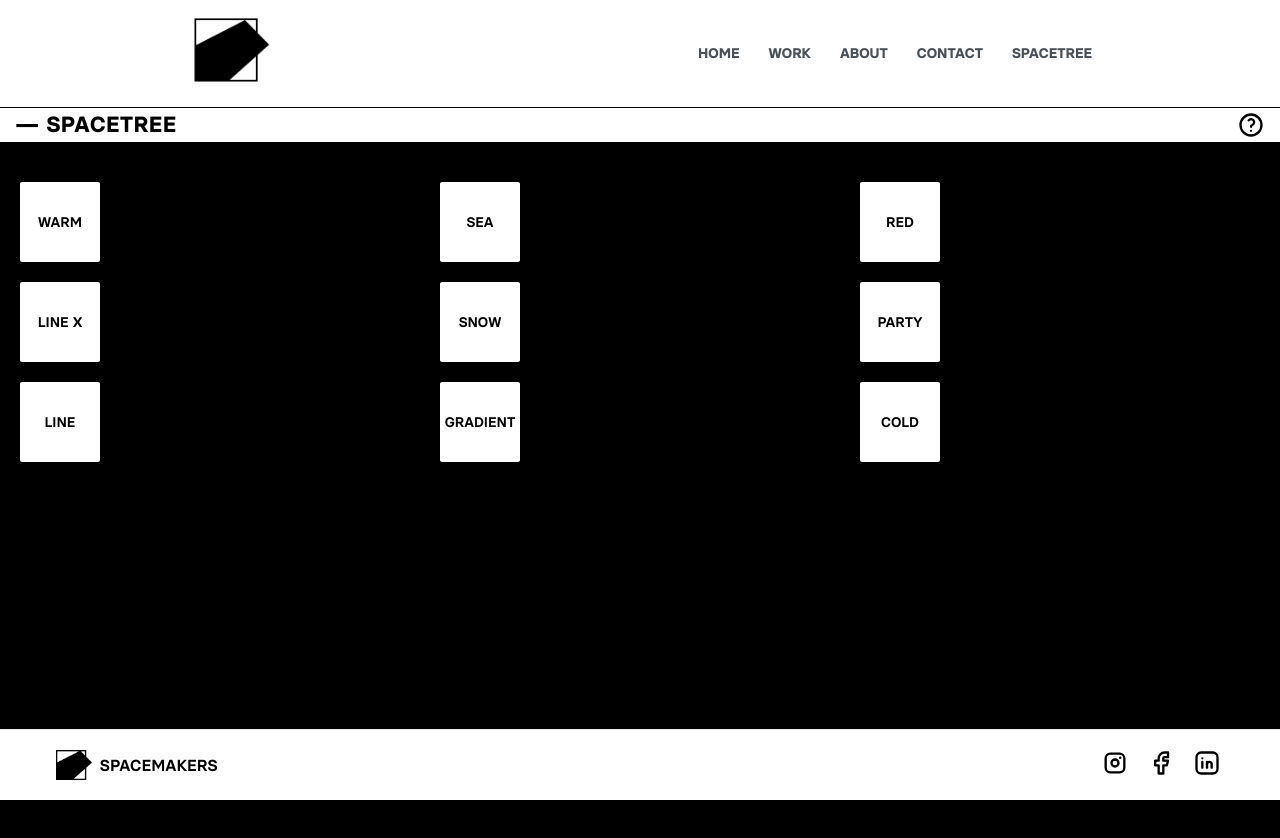
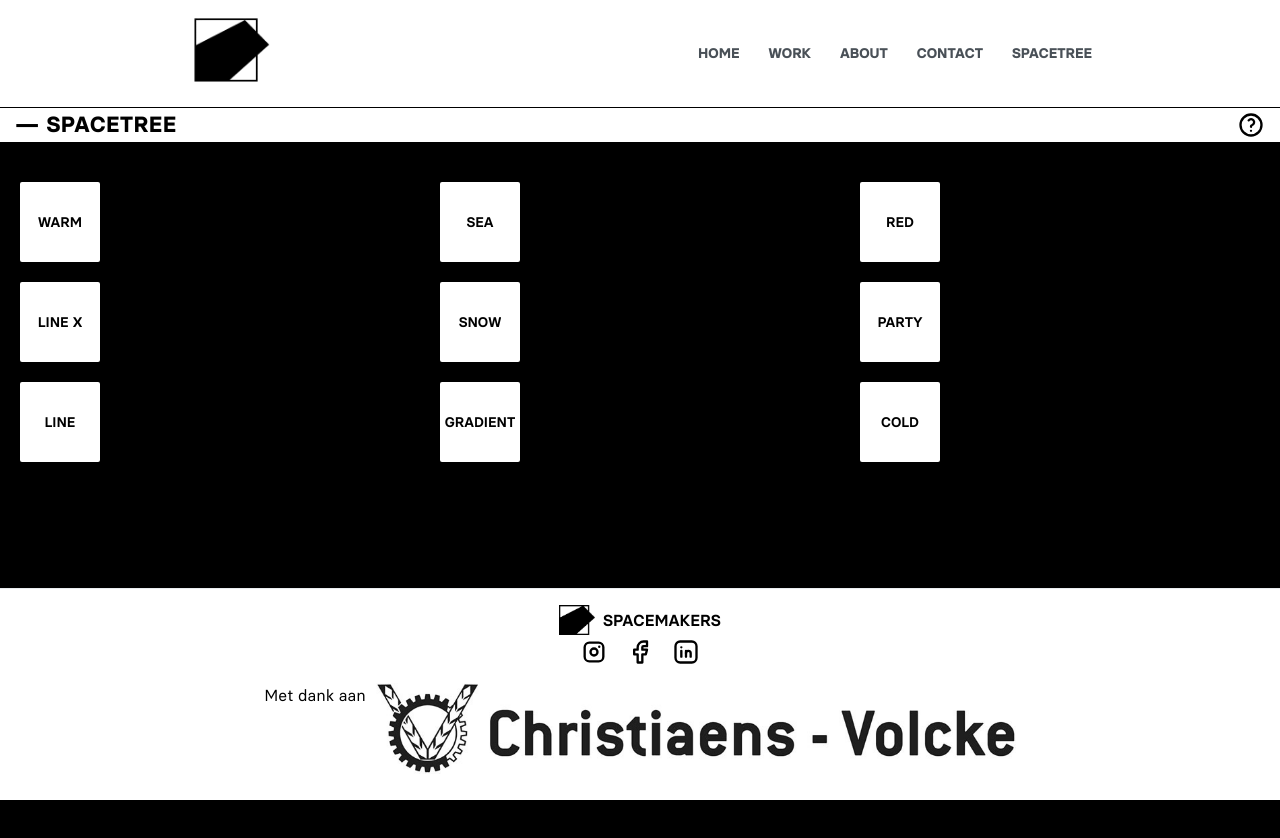
Before and after one commit to WoutDemeyere/spacemakers.tv2, a Next.js app: page /spacetree in a window 1280 px wide. Shown: the top 838 px of the page. Built offline with nearby package versions, Linux system fonts and the light colour scheme.

Commit message:
added volcke footer

```diff
--- a/components/FooterSocial/FooterSocial.module.css
+++ b/components/FooterSocial/FooterSocial.module.css
@@ -13,6 +13,7 @@
 
 .inner {
   display: flex;
+  flex-direction: column;
   justify-content: space-between;
   align-items: center;
   padding-top: var(--mantine-spacing-md);
--- a/components/GyroControl/index.tsx
+++ b/components/GyroControl/index.tsx
@@ -77,16 +77,18 @@ const GyroControl: React.FC<GyroControlProps> = ({ executeRequest }) => {
 
   const handleOrientation = (event: DeviceOrientationEvent) => {
     const { alpha, beta, gamma } = event;
-    const data = {
-      alpha,
-      beta,
-      gamma,
-      userId: userIdRef.current,
+    const message = {
+      data: {
+        alpha,
+        beta,
+        gamma,
+        userId: userIdRef.current,
+      },
       type: 'gyro'
-    };
+    }
 
     if (socketRef.current?.readyState === WebSocket.OPEN) {
-      socketRef.current.send(JSON.stringify(data));
+      socketRef.current.send(JSON.stringify(message));
     }
   };
 
--- a/pages/spacetree/index.tsx
+++ b/pages/spacetree/index.tsx
@@ -178,7 +178,7 @@ const SpaceTree = () => {
           </Flex>
         </Center>
       </Container>
-      <FooterSocial volcke={false} />
+      <FooterSocial volcke={true} />
     </React.Fragment>
   );
 };
```
